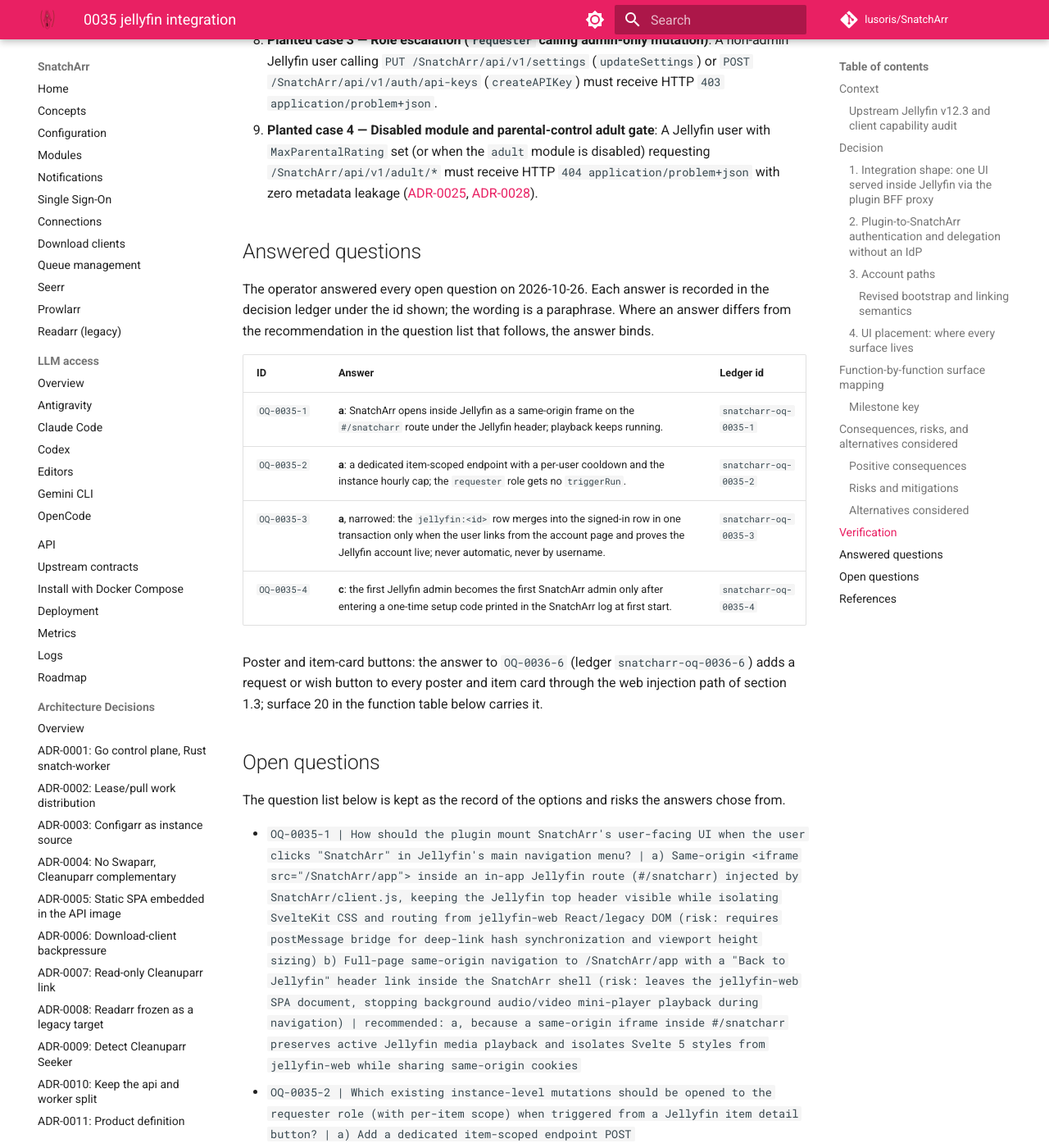
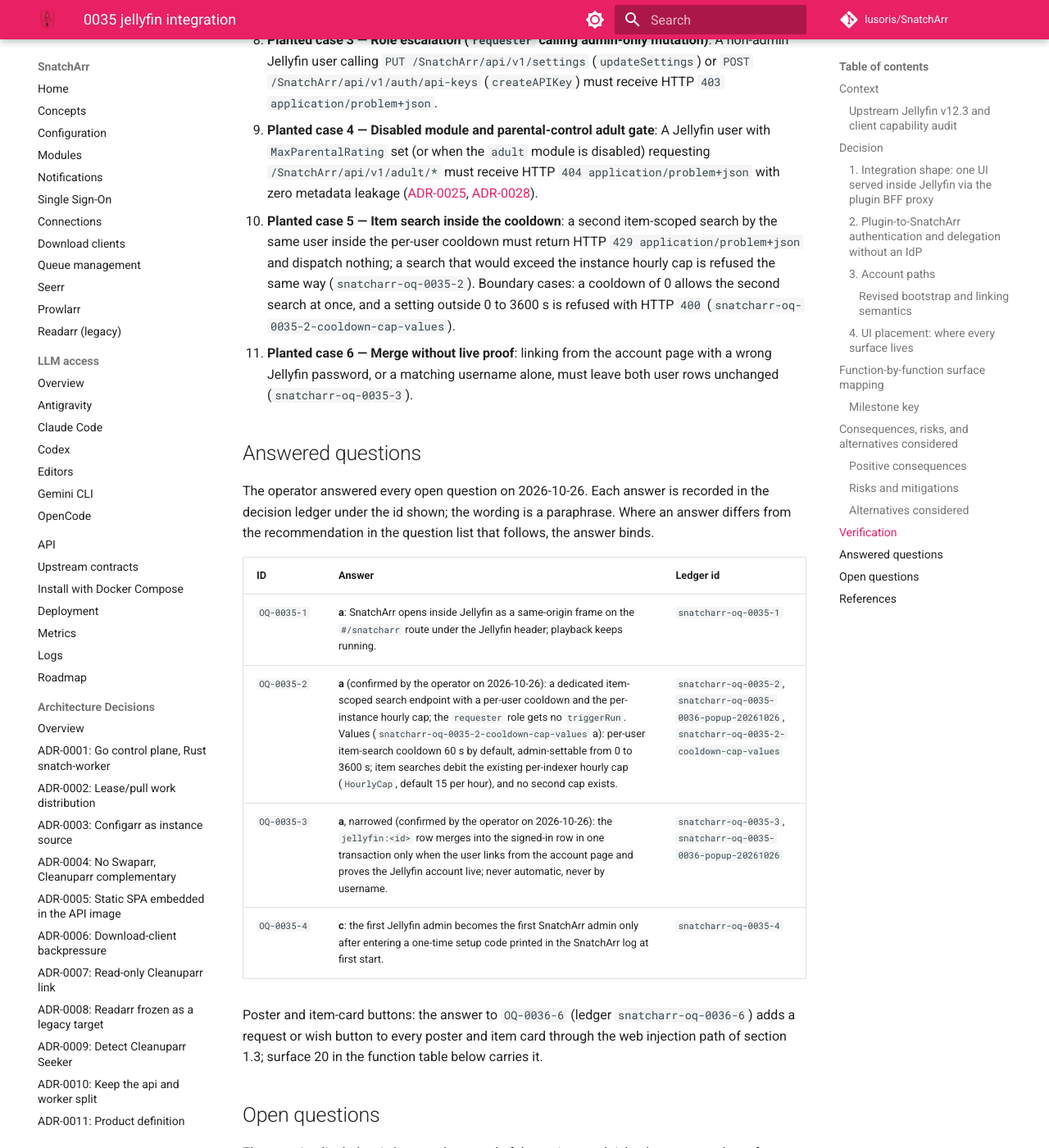
Before and after one commit to lusoris/SnatchArr, an MkDocs documentation site: the page built from docs/adr/0035-jellyfin-integration.md, in a window 1280 px wide and 1400 px high, scrolled down 21074 px. Shown: the whole window at 82% size. Built offline with MkDocs 1.6.1 and Material for MkDocs 9.7.7, drawn with Linux system fonts in a browser that asks for light colours; comment, search, counter and statistics services are not loaded.

Commit message:
docs(adr): record popup confirmation of item search and linking (#751)
<!-- markdownlint-disable MD013 -->
## Description

ADR-0035 now cites the popup answers for item search and account linking
(ledger `snatcharr-oq-0035-0036-popup-20261026`).

- `OQ-0035-2`: item-scoped search with a per-user cooldown on top of the
per-instance hourly cap. The cooldown and cap values stay open under
`snatcharr-oq-0035-2-cooldown-cap-values`.
- `OQ-0035-3`: a narrowed, user-proven merge from the account page,
never automatic.
- Two planted cases are added: a second item search inside the cooldown
is refused with 429, and a merge without live Jellyfin proof leaves both
rows unchanged.

Docs only; the implementation slices are #706 (item search) and the
linking issue named in the ADR.

## Pre-Merge Verification Checklist

- [x] Local verification passed: pre-push gate green on the second try
(the first try lost a race-test process to the host, signal killed)
- [x] No new HISS / NASA Power-of-10 infractions (docs only)
- [ ] 3D Tests included (Positive, Negative, Boundary) for public APIs
(not applicable, docs only)
- [x] Agent contexts in sync: context-check hook passed
- [x] Commit messages adhere to Conventional Commits format

---------

Signed-off-by: lusoris <lusoris@proton.me>

```diff
--- a/docs/adr/0035-jellyfin-integration.md
+++ b/docs/adr/0035-jellyfin-integration.md
@@ -239,6 +239,8 @@
    - **Planted case 2 — Jellyfin server API key used on user-delegated plugin endpoint**: Calling `/SnatchArr/api/v1/*` through the plugin using a server-level Jellyfin API key (`User.GetIsApiKey() == true`) with a forged `X-Jellyfin-User-Id` header must be rejected with HTTP `403` / `401` and never mint an admin or user session.
    - **Planted case 3 — Role escalation (`requester` calling admin-only mutation)**: A non-admin Jellyfin user calling `PUT /SnatchArr/api/v1/settings` (`updateSettings`) or `POST /SnatchArr/api/v1/auth/api-keys` (`createAPIKey`) must receive HTTP `403 application/problem+json`.
    - **Planted case 4 — Disabled module and parental-control adult gate**: A Jellyfin user with `MaxParentalRating` set (or when the `adult` module is disabled) requesting `/SnatchArr/api/v1/adult/*` must receive HTTP `404 application/problem+json` with zero metadata leakage ([ADR-0025](0025-module-switches.md), [ADR-0028](0028-jellyfin-plugin.md)).
+   - **Planted case 5 — Item search inside the cooldown**: a second item-scoped search by the same user inside the per-user cooldown must return HTTP `429 application/problem+json` and dispatch nothing; a search that would exceed the instance hourly cap is refused the same way (`snatcharr-oq-0035-2`). Boundary cases: a cooldown of 0 allows the second search at once, and a setting outside 0 to 3600 s is refused with HTTP `400` (`snatcharr-oq-0035-2-cooldown-cap-values`).
+   - **Planted case 6 — Merge without live proof**: linking from the account page with a wrong Jellyfin password, or a matching username alone, must leave both user rows unchanged (`snatcharr-oq-0035-3`).
 
 ## Answered questions
 
@@ -247,8 +249,8 @@
 | ID | Answer | Ledger id |
 | :--- | :--- | :--- |
 | `OQ-0035-1` | **a**: SnatchArr opens inside Jellyfin as a same-origin frame on the `#/snatcharr` route under the Jellyfin header; playback keeps running. | `snatcharr-oq-0035-1` |
-| `OQ-0035-2` | **a**: a dedicated item-scoped endpoint with a per-user cooldown and the instance hourly cap; the `requester` role gets no `triggerRun`. | `snatcharr-oq-0035-2` |
-| `OQ-0035-3` | **a**, narrowed: the `jellyfin:<id>` row merges into the signed-in row in one transaction only when the user links from the account page and proves the Jellyfin account live; never automatic, never by username. | `snatcharr-oq-0035-3` |
+| `OQ-0035-2` | **a** (confirmed by the operator on 2026-10-26): a dedicated item-scoped search endpoint with a per-user cooldown and the per-instance hourly cap; the `requester` role gets no `triggerRun`. Values (`snatcharr-oq-0035-2-cooldown-cap-values` a): per-user item-search cooldown 60 s by default, admin-settable from 0 to 3600 s; item searches debit the existing per-indexer hourly cap (`HourlyCap`, default 15 per hour), and no second cap exists. | `snatcharr-oq-0035-2`, `snatcharr-oq-0035-0036-popup-20261026`, `snatcharr-oq-0035-2-cooldown-cap-values` |
+| `OQ-0035-3` | **a**, narrowed (confirmed by the operator on 2026-10-26): the `jellyfin:<id>` row merges into the signed-in row in one transaction only when the user links from the account page and proves the Jellyfin account live; never automatic, never by username. | `snatcharr-oq-0035-3`, `snatcharr-oq-0035-0036-popup-20261026` |
 | `OQ-0035-4` | **c**: the first Jellyfin admin becomes the first SnatchArr admin only after entering a one-time setup code printed in the SnatchArr log at first start. | `snatcharr-oq-0035-4` |
 
 Poster and item-card buttons: the answer to `OQ-0036-6` (ledger `snatcharr-oq-0036-6`) adds a request or wish button to every poster and item card through the web injection path of section 1.3; surface 20 in the function table below carries it.
```
